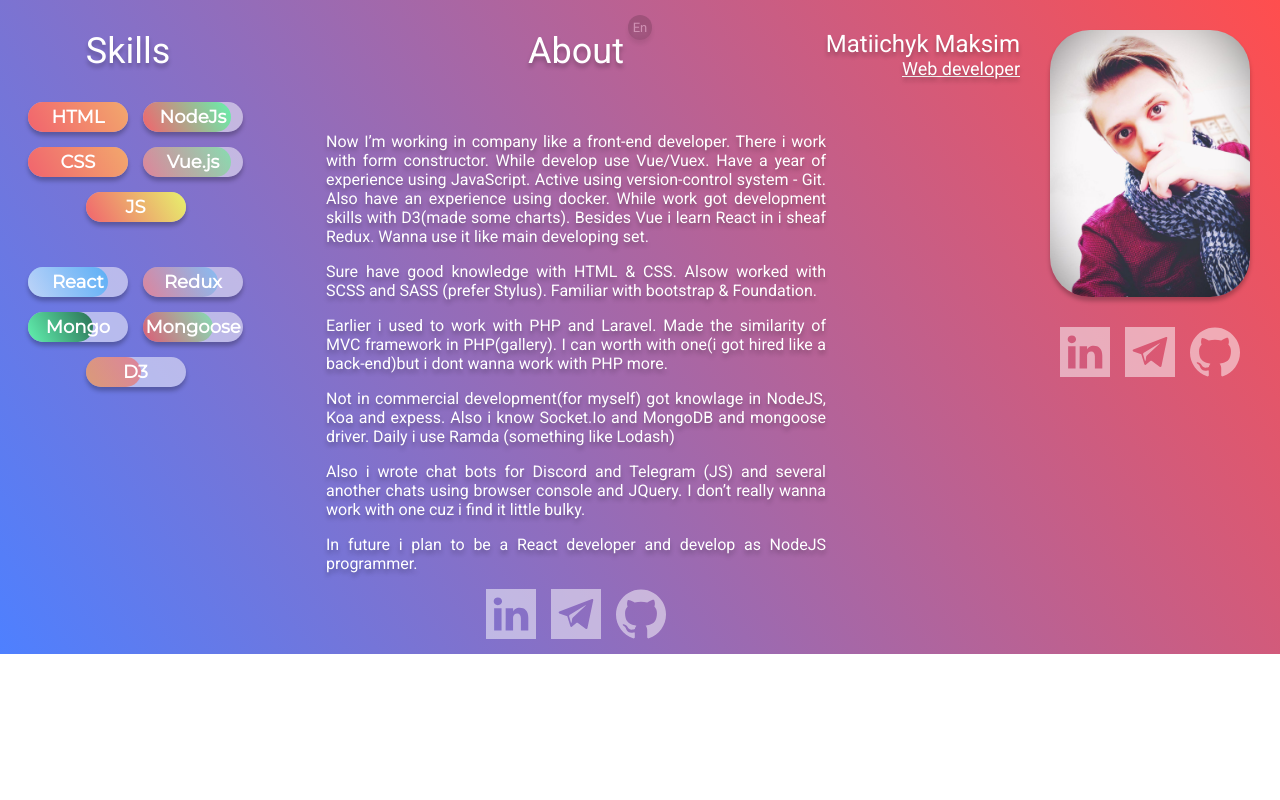
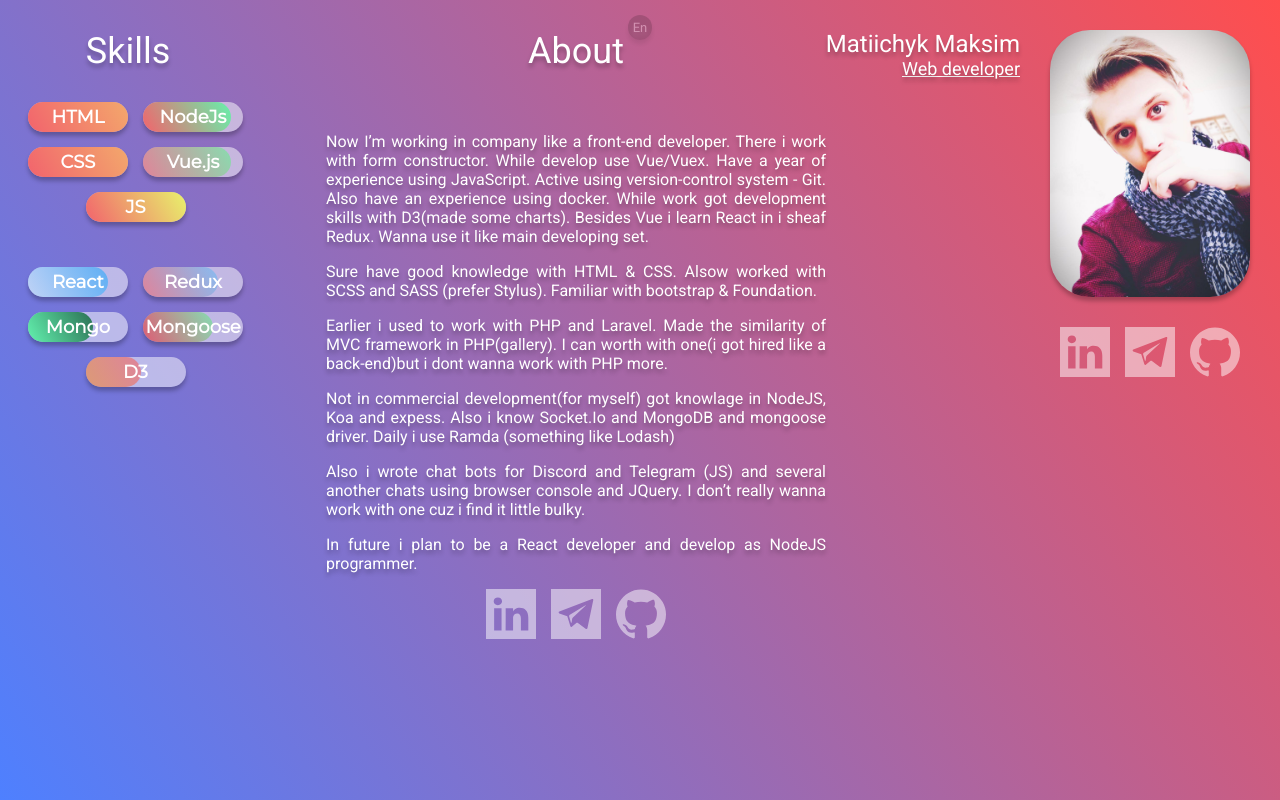
Before and after one commit to KamikariCat/resume, a React (Create React App) app: page / in a window 1280 px wide. Built offline with nearby package versions, Linux system fonts and the light colour scheme.

Commit message:
style coorections

```diff
--- a/src/index.css
+++ b/src/index.css
@@ -10,7 +10,7 @@ body {
   -moz-osx-font-smoothing: grayscale;
 }
 
-html #root, .App {
+html, #root, .App {
   width: 100%;
   height: 100%;
   overflow: hidden;
```
